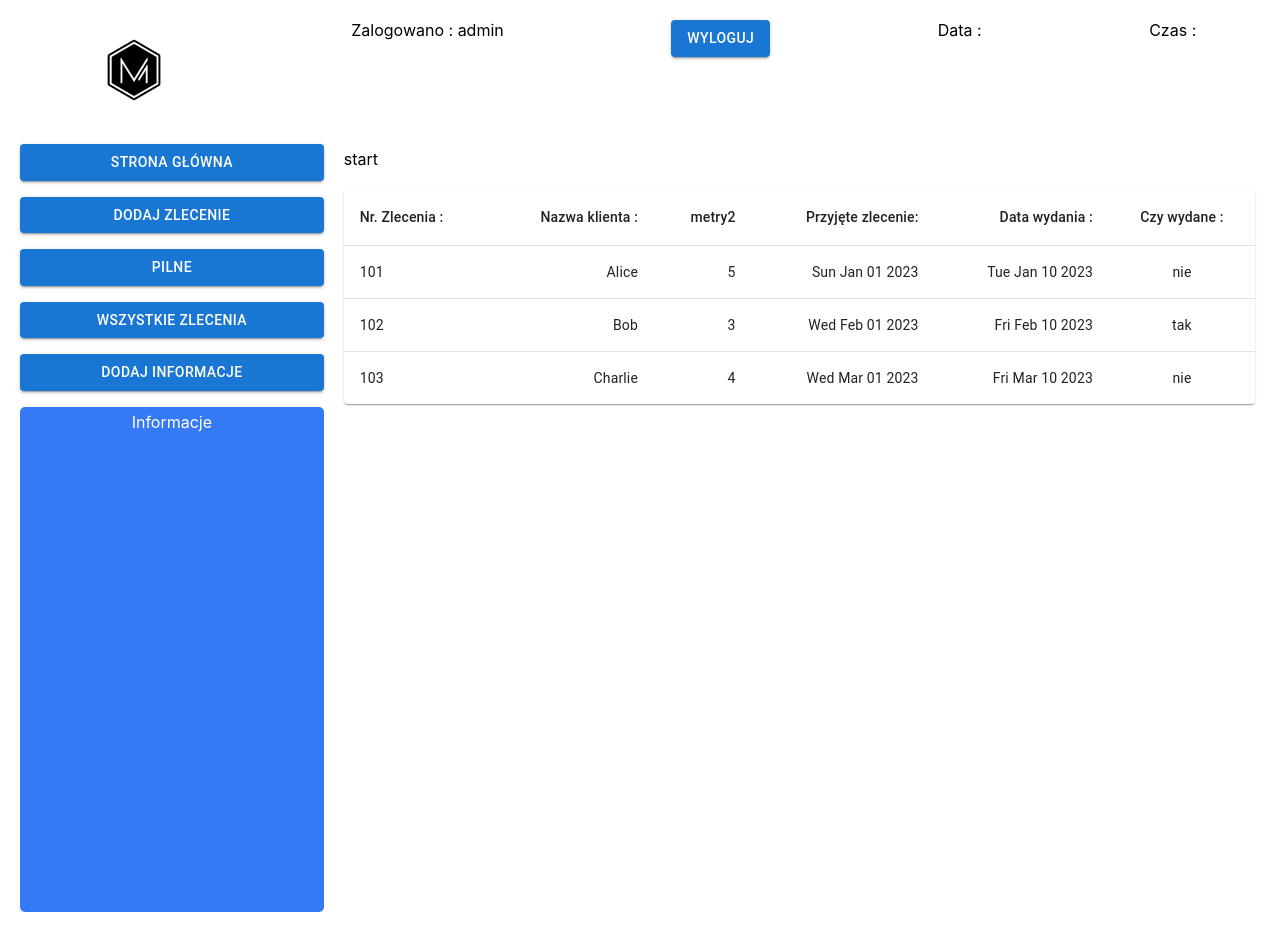
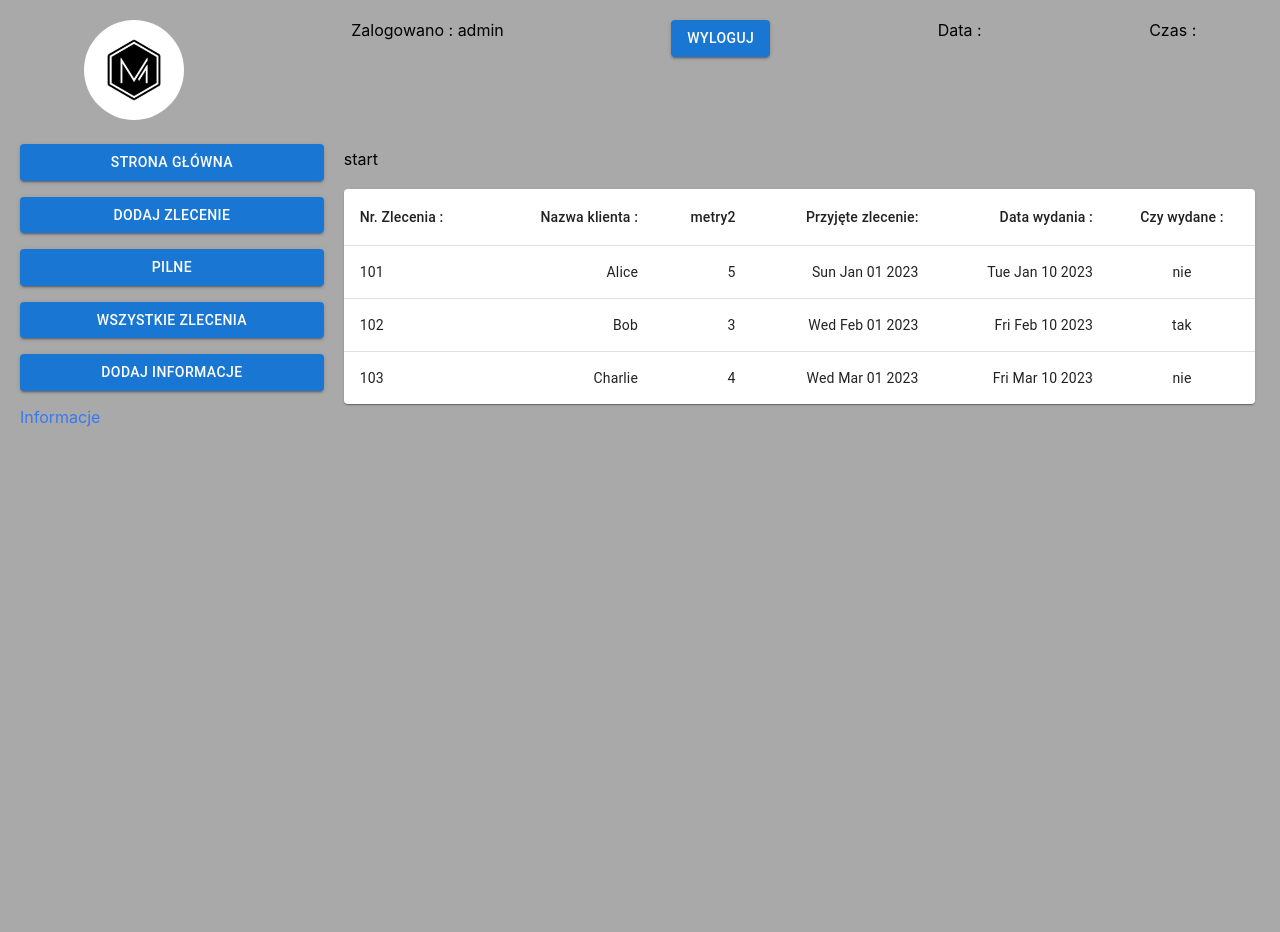
Before and after one commit to mowmikosmos1/primo-app, a React (Create React App) app: page / in a window 1280 px wide. After the commit the page ends 800 px from the top, so only its background shows below. Built offline with nearby package versions, Linux system fonts and the light colour scheme.

Commit message:
Add component InboxList, and add style for layout

```diff
--- a/src/App.scss
+++ b/src/App.scss
@@ -1,12 +1,17 @@
+body{
+  background-color: darkgray;
+}
 header {
   display: flex;
   justify-content: space-around;
   padding-top: 20px;
 
+
 }
 header .logo img {
-  height: 100px;
   width: 100px;
+  border-radius: 100px;
+
 }
 
 .container {
@@ -17,15 +22,24 @@ header .logo img {
   .buttons {
     flex: 1 1 0;
     padding: 20px;
-    color:white;
+    color: rgb(54, 121, 244);
 
-    #importantInfo {
-      background-color: rgb(54, 121, 244);
-      height: 500px;
+
+    .importantInfo {
+
+      border-color:  rgb(54, 121, 244);
+      background-color: white;
       border-radius: 5px;
-      box-shadow:1px 1px 1px;
       text-align: center;
       padding-top: 5px;
+      box-shadow: 0 0 2px 2px;
+
+      .insideBox{
+        padding: 10px 0px 0px 10px ;
+        border-radius: 5px;
+        background-color: white;
+
+      }
 
     }
   }
```
Also changed, not shown: src/InboxList.tsx (added, +25 -0 lines).
